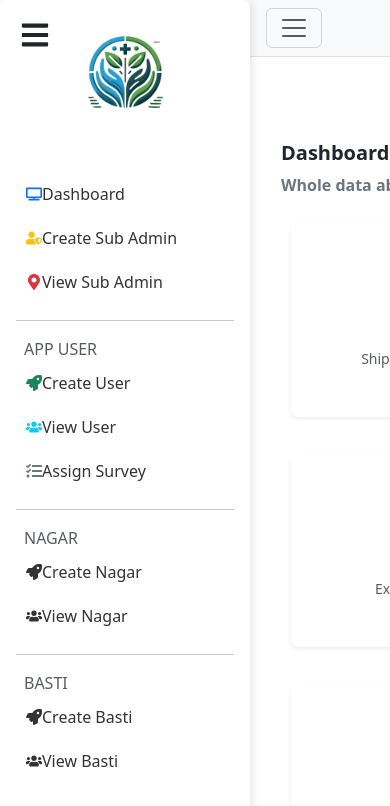
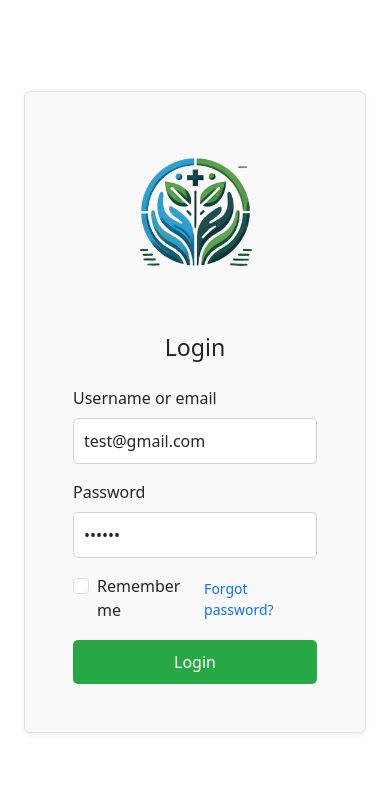
Before and after one commit to pssinhasaitpark/sewavibhag-client, a React (Create React App) app: page / in a window 390 px wide. Shown: the top 806 px of the page. Built offline with nearby package versions, Linux system fonts and the light colour scheme.

Commit message:
sidebar responsiveness  and dashboard cards fixed

```diff
--- a/package.json
+++ b/package.json
@@ -16,6 +16,7 @@
     "react-router-dom": "^7.1.5",
     "react-scripts": "5.0.1",
     "react-table": "^7.8.0",
+    "react-toastify": "^11.0.3",
     "web-vitals": "^4.2.4",
     "yup": "^1.6.1"
   },
--- a/src/App.js
+++ b/src/App.js
@@ -1,10 +1,10 @@
-
 import React from "react";
 import { BrowserRouter as Router, Routes, Route } from "react-router-dom";
 import Dashboard from "./view/layout/Dashboard";
 import DashboardCards from "./view/components/DashboardCards";
 import Jilareport from "./view/components/Jilareport";
 import ViewKendraTable from "./view/components/table/ViewKendraTable";
+import LoginForm from "./view/pages/login/Login";  // Import the LoginForm component
 
 import "bootstrap/dist/css/bootstrap.min.css";
 
@@ -12,14 +12,19 @@ function App() {
   return (
     <Router>
       <Routes>
+
+        <Route path="/" element={<LoginForm />} /> {/* This is the home page with the login form */}
+
         {/* Define the Dashboard route with nested routes */}
-        <Route path="/" element={<Dashboard />}>
+        <Route path="/dashboard" element={<Dashboard />}>
           <Route index element={<DashboardCards />} /> {/* Default route */}
-          <Route path="dashboard/jilareport" element={<Jilareport />} /> {/* Nested route */}
-          <Route path="/dashboard/viewkendratable" element={<ViewKendraTable />} /> {/* Nested route */}
+          <Route path="jilareport" element={<Jilareport />} /> {/* Nested route */}
+          <Route path="viewkendratable" element={<ViewKendraTable />} /> {/* Nested route */}
         </Route>
       </Routes>
     </Router>
+
   );
 }
+
 export default App;
--- /dev/null
+++ b/src/view/components/DashboardCards.css
@@ -0,0 +1,3 @@
+.cards_wholedata{
+    margin-right: 215px;
+}
--- a/src/view/components/Jilareport.jsx
+++ b/src/view/components/Jilareport.jsx
@@ -4,6 +4,7 @@ import { Formik } from 'formik';
 import * as Yup from 'yup';
 import axios from 'axios';
 import './Jilareport.css';
+import Header from  "../layout/Header"
 
 // Validation Schema with Yup
 const validationSchema = Yup.object({
@@ -119,6 +120,7 @@ const Jilareport = () => {
 
   return (
     <Container >
+
       <Row className="mt-3">
         <Col>
           <h4>{fieldLabels[language].selectNagar}</h4>
@@ -456,7 +458,7 @@ const Jilareport = () => {
 
 
 
-            {/* Submit Button */}
+
             <Row className="mt-3">
               <Col className='text-center'>
                 <Button type="submit">Submit</Button>
--- a/src/view/layout/Dashboard.jsx
+++ b/src/view/layout/Dashboard.jsx
@@ -1,45 +1,71 @@
-import React, { useState } from "react";
-import { Outlet } from "react-router-dom"; // Import Outlet to render child routes
+import React, { useState, useEffect } from "react";
+import { Outlet } from "react-router-dom";
 import Sidebar from "../layout/Sidebar";
 import Header from "../layout/Header";
 
 const Dashboard = () => {
-  const [isSidebarOpen, setIsSidebarOpen] = useState(true); // Default to open
+  const [isSidebarOpen, setIsSidebarOpen] = useState(false);
+  const [language, setLanguage] = useState('english');
+  const [isMobile, setIsMobile] = useState(window.innerWidth < 768);
+
+  useEffect(() => {
+    const handleResize = () => {
+      setIsMobile(window.innerWidth < 768);
+    };
+
+    window.addEventListener("resize", handleResize);
+    return () => window.removeEventListener("resize", handleResize);
+  }, []);
 
   const handleMenuClick = () => {
     setIsSidebarOpen(!isSidebarOpen);
+  };
+
+  const handleLanguageChange = (newLanguage) => {
+    setLanguage(newLanguage);
   };
 
   return (
     <div className="d-flex flex-column min-vh-100">
       {/* Sidebar */}
       <div
-        className={`sidebar p-3 position-fixed ${isSidebarOpen ? "d-block" : "d-none d-md-block"}`}
+        className={`sidebar p-3 ${isSidebarOpen || !isMobile ? "d-block" : "d-none"}`}
         style={{
-          top: "0",  // Sidebar sticks directly to the top
+          top: "0",
           left: "0",
-          height: "100vh",  // Full height of the viewport
+          height: "100vh",
           zIndex: 100,
-          width: "250px",  // Sidebar width
-          transition: "transform 0.3s ease-in-out", // Smooth transition for sidebar toggle
+          width: "250px",
+          position: isMobile ? "absolute" : "fixed",
+          transform: isMobile && !isSidebarOpen ? "translateX(-100%)" : "translateX(0)",
+          transition: "transform 0.3s ease-in-out",
         }}
       >
-        <Sidebar isOpen={isSidebarOpen} />
+        <Sidebar isOpen={isSidebarOpen} language={language} />
       </div>
 
-      {/* Main Content Area */}
+      {/* Main content */}
       <div
         className="d-flex flex-column flex-grow-1"
         style={{
-          marginLeft: isSidebarOpen ? "250px" : "0", // Adjust for sidebar toggle
-          transition: "margin-left 0.3s ease-in-out", // Smooth transition for content area shift
-          marginTop: "0", // Make sure the content starts from the top without any margin from the header
+          marginTop: "0",
         }}
       >
-        {/* Header - Adjust the margin to shift it to the right */}
-        <Header onMenuClick={handleMenuClick} style={{ marginLeft: isSidebarOpen ? "250px" : "0" }} />
+        <Header
+          onMenuClick={handleMenuClick}
+          style={{
+            marginLeft: isSidebarOpen && !isMobile ? "250px" : "0" // Push content for sidebar on desktop
+          }}
+          language={language}
+          onLanguageChange={handleLanguageChange}
+        />
 
-        {/* Content Area */}
+        {isMobile && (
+          <button onClick={handleMenuClick} className="d-md-none">
+            ☰
+          </button>
+        )}
+
         <div className="flex-grow-1 p-3">
           <Outlet />
         </div>
--- a/src/view/layout/Header.jsx
+++ b/src/view/layout/Header.jsx
@@ -1,32 +1,45 @@
 import React, { useState } from "react";
-import { Navbar, Nav, Badge } from "react-bootstrap";
+import { Navbar, Nav, Dropdown } from "react-bootstrap";
 import { FaUserCircle } from "react-icons/fa";
 import { useNavigate } from "react-router-dom";
 
-const Header = ({ onMenuClick }) => {
+const Header = ({ onMenuClick, language, onLanguageChange }) => {
   const [showDropdown, setShowDropdown] = useState(false);
   const navigate = useNavigate();
 
   const handleLogout = () => {
     localStorage.removeItem("token");
     sessionStorage.removeItem("token");
-    navigate("/login");
+    navigate("/");
     setShowDropdown(false);
   };
 
+
   return (
     <Navbar bg="light" expand="lg" className="px-3 border-bottom">
+      {/* Move the hamburger icon to the right side */}
       <Navbar.Toggle
-        className="text-right ml-auto" // This will position the hamburger on the right
         aria-controls="basic-navbar-nav"
-        onClick={onMenuClick} // Pass the onMenuClick function here to toggle the sidebar
+        onClick={onMenuClick}
+        className="ml-auto" // This ensures the hamburger icon is pushed to the right
       />
+
       <Navbar.Collapse id="basic-navbar-nav">
         <Nav className="me-auto"></Nav>
-        <Nav>
-          <Nav.Link onClick={handleLogout}>
-            <FaUserCircle size={24} className="ms-2" />
-          </Nav.Link>
+        <Nav className="ms-auto"> {/* Align the user profile and language switch to the right */}
+          <Dropdown show={showDropdown} onToggle={() => setShowDropdown(!showDropdown)}>
+            <Dropdown.Toggle variant="link" id="dropdown-user" className="text-dark">
+              <FaUserCircle size={24} className="ms-2" />
+            </Dropdown.Toggle>
+
+            <Dropdown.Menu align="end">
+              <Dropdown.Item>Profile</Dropdown.Item>
+              <Dropdown.Item onClick={handleLogout}>Logout</Dropdown.Item>
+            </Dropdown.Menu>
+          </Dropdown>
+
+
+
         </Nav>
       </Navbar.Collapse>
     </Navbar>
--- /dev/null
+++ b/src/view/layout/Sidebar.css
@@ -0,0 +1,4 @@
+
+.sidebar.p-3.d-block {
+    transform: none !important;
+}
--- a/src/view/layout/Sidebar.jsx
+++ b/src/view/layout/Sidebar.jsx
@@ -7,33 +7,29 @@ import {
     FaTv,
     FaUserShield,
     FaMapMarkerAlt,
-  FaBars,
   } from "react-icons/fa";
   import { Link } from "react-router-dom";
   import sidelogo from "../../assests/sewavibhag.png";
+import "./Sidebar.css"
+  const Sidebar = () => {
+    const [isOpen, setIsOpen] = useState(true);
+    const [isMobileOpen, setIsMobileOpen] = useState(false);
 
-const Sidebar = () => {
-  const [isOpen, setIsOpen] = useState(true); // Sidebar is open by default
-  const [isMobileOpen, setIsMobileOpen] = useState(false); // Mobile sidebar state
-
-  const toggleSidebar = () => {
-    setIsOpen(!isOpen);
-  };
 
     const toggleMobileSidebar = () => {
       setIsMobileOpen(!isMobileOpen);
     };
 
     return (
-    <div className="d-flex">
+      <div className="d-flex p-3">
         {/* Sidebar */}
         <div
           className={`bg-white ${isOpen ? "d-block" : "d-none d-md-block"} sidebar`}
           style={{
-          position: "fixed",  // Fixed positioning to stick to the top
-          top: "0",  // Sidebar sticks to the top of the page
+            position: "fixed",
+            top: "0",
             left: "0",
-          height: "100vh",  // Full height of the viewport
+            height: "100vh",
             width: "250px",  // Sidebar width
             zIndex: 100,  // Ensure the sidebar stays on top
             transition: "transform 0.3s ease",  // Smooth transition for toggle
@@ -41,10 +37,10 @@ const Sidebar = () => {
             borderRadius: "8px",  // Rounded corners
           }}
         >
-        <div className="d-flex flex-column align-items-center py-4">
+          <div className="d-flex flex-column align-items-center">
             <img
               alt="RSS logo"
-            className="mb-4"
+              className="mb-5"
               src={sidelogo}
               style={{ width: "100px", height: "auto" }}
             />
@@ -55,7 +51,7 @@ const Sidebar = () => {
               {/* Sidebar links */}
               <li>
                 <Link
-                to="/"
+                  to="/dashboard"
                   className="sidebar-link"
                   style={{
                     display: "flex",
@@ -65,16 +61,17 @@ const Sidebar = () => {
                     color: "#333",
                     borderRadius: "5px",
                     transition: "background 0.3s ease",
+                    gap: "10px", // Added gap between icon and text
                   }}
                 >
-                <FaTv className="text-primary mr-2" />
+                  <FaTv className="text-primary" />
                   <span>Dashboard</span>
                 </Link>
               </li>
 
               <li>
                 <Link
-                to="/create-sub-admin"
+                  to="#"
                   className="sidebar-link"
                   style={{
                     display: "flex",
@@ -84,16 +81,17 @@ const Sidebar = () => {
                     color: "#333",
                     borderRadius: "5px",
                     transition: "background 0.3s ease",
+                    gap: "10px",
                   }}
                 >
-                <FaUserShield className="text-warning mr-2" />
+                  <FaUserShield className="text-warning" />
                   <span>Create Sub Admin</span>
                 </Link>
               </li>
 
               <li>
                 <Link
-                to="/view-sub-admin"
+                  to="#"
                   className="sidebar-link"
                   style={{
                     display: "flex",
@@ -103,17 +101,17 @@ const Sidebar = () => {
                     color: "#333",
                     borderRadius: "5px",
                     transition: "background 0.3s ease",
+                    gap: "10px",
                   }}
                 >
-                <FaMapMarkerAlt className="text-danger mr-2" />
+                  <FaMapMarkerAlt className="text-danger" />
                   <span>View Sub Admin</span>
                 </Link>
               </li>
 
               <hr />
 
-            {/* App User Section */}
-            <div className="text-muted text-xs px-2">APP USER</div>
+              <div className="text-muted text-xs px-2">Reporting Form</div>
               <li>
                 <Link
                   to="/dashboard/jilareport"
@@ -126,10 +124,11 @@ const Sidebar = () => {
                     color: "#333",
                     borderRadius: "5px",
                     transition: "background 0.3s ease",
+                    gap: "10px",
                   }}
                 >
-                <FaRocket className="text-success mr-2" />
-                <span>Create User</span>
+                  <FaRocket className="text-success" />
+                  <span> Create Reportings</span>
                 </Link>
               </li>
 
@@ -145,16 +144,17 @@ const Sidebar = () => {
                     color: "#333",
                     borderRadius: "5px",
                     transition: "background 0.3s ease",
+                    gap: "10px", // Added gap between icon and text
                   }}
                 >
-                <FaUsers className="text-info mr-2" />
-                <span>View User</span>
+                  <FaUsers className="text-info" />
+                  <span>View Reportings</span>
                 </Link>
               </li>
 
               <li>
                 <Link
-                to="/assign-survey"
+                  to="#"
                   className="sidebar-link"
                   style={{
                     display: "flex",
@@ -164,9 +164,10 @@ const Sidebar = () => {
                     color: "#333",
                     borderRadius: "5px",
                     transition: "background 0.3s ease",
+                    gap: "10px", // Added gap between icon and text
                   }}
                 >
-                <FaTasks className="text-secondary mr-2" />
+                  <FaTasks className="text-secondary" />
                   <span>Assign Survey</span>
                 </Link>
               </li>
@@ -177,7 +178,7 @@ const Sidebar = () => {
               <div className="text-muted text-xs px-2">NAGAR</div>
               <li>
                 <Link
-                to="/create-nagar"
+                  to="#"
                   className="sidebar-link"
                   style={{
                     display: "flex",
@@ -187,16 +188,17 @@ const Sidebar = () => {
                     color: "#333",
                     borderRadius: "5px",
                     transition: "background 0.3s ease",
+                    gap: "10px", // Added gap between icon and text
                   }}
                 >
-                <FaRocket className="mr-2" />
+                  <FaRocket />
                   <span>Create Nagar</span>
                 </Link>
               </li>
 
               <li>
                 <Link
-                to="/view-nagar"
+                  to="#"
                   className="sidebar-link"
                   style={{
                     display: "flex",
@@ -206,72 +208,23 @@ const Sidebar = () => {
                     color: "#333",
                     borderRadius: "5px",
                     transition: "background 0.3s ease",
+                    gap: "10px",
                   }}
                 >
-                <FaUsers className="mr-2" />
+                  <FaUsers />
                   <span>View Nagar</span>
                 </Link>
               </li>
 
               <hr />
+              {/* <div className="text-muted text-xs px-2">BASTI</div> */}
 
-            {/* Basti Section */}
-            <div className="text-muted text-xs px-2">BASTI</div>
-            <li>
-              <Link
-                to="/create-basti"
-                className="sidebar-link"
-                style={{
-                  display: "flex",
-                  alignItems: "center",
-                  padding: "10px",
-                  textDecoration: "none",
-                  color: "#333",
-                  borderRadius: "5px",
-                  transition: "background 0.3s ease",
-                }}
-              >
-                <FaRocket className="mr-2" />
-                <span>Create Basti</span>
-              </Link>
-            </li>
 
-            <li>
-              <Link
-                to="/view-basti"
-                className="sidebar-link"
-                style={{
-                  display: "flex",
-                  alignItems: "center",
-                  padding: "10px",
-                  textDecoration: "none",
-                  color: "#333",
-                  borderRadius: "5px",
-                  transition: "background 0.3s ease",
-                }}
-              >
-                <FaUsers className="mr-2" />
-                <span>View Basti</span>
-              </Link>
-            </li>
+
             </ul>
           </div>
         </div>
 
-      {/* Hamburger Menu Button for Mobile View */}
-      <div
-        className="d-md-none"
-        style={{
-          position: "fixed",
-          top: "20px",
-          left: "20px",
-          zIndex: "110",
-        }}
-      >
-        <FaBars size={30} onClick={toggleMobileSidebar} />
-      </div>
-
-      {/* Mobile Sidebar */}
         {isMobileOpen && (
           <div
             className="mobile-sidebar-overlay"
@@ -284,7 +237,7 @@ const Sidebar = () => {
               backgroundColor: "rgba(0, 0, 0, 0.6)",
               zIndex: "100",
             }}
-          onClick={toggleMobileSidebar} // Close when clicking on overlay
+            onClick={toggleMobileSidebar}
           >
             <div
               className="bg-white sidebar p-3"
@@ -298,7 +251,7 @@ const Sidebar = () => {
                 boxShadow: "2px 0 10px rgba(0, 0, 0, 0.1)",
                 borderRadius: "8px",
                 transition: "transform 0.3s ease",
-              transform: "translateX(0)",
+                // transform: "translateX(0)",
               }}
             >
               <div className="d-flex flex-column align-items-center py-4">
@@ -306,11 +259,11 @@ const Sidebar = () => {
                   alt="RSS logo"
                   className="mb-4"
                   src={sidelogo}
-                style={{ width: "100px", height: "auto" }}
+                  style={{ width: "50px" }}
                 />
               </div>
               <ul className="list-unstyled">
-              {/* Same sidebar links for mobile */}
+
                 <li>
                   <Link
                     to="/"
@@ -323,13 +276,14 @@ const Sidebar = () => {
                       color: "#333",
                       borderRadius: "5px",
                       transition: "background 0.3s ease",
+                      gap: "10px",
                     }}
                   >
-                  <FaTv className="text-primary mr-2" />
+                    <FaTv className="text-primary" />
                     <span>Dashboard</span>
                   </Link>
                 </li>
-              {/* More links... */}
+
               </ul>
             </div>
           </div>
--- a/src/view/pages/login/Login.jsx
+++ b/src/view/pages/login/Login.jsx
@@ -2,14 +2,16 @@ import React, { useState } from "react";
 import { useNavigate } from "react-router-dom";
 import { toast } from "react-toastify";
 import "react-toastify/dist/ReactToastify.css";
-import { Button, Form, Container, Row, Col, InputGroup, FormControl, Checkbox, ToastContainer } from "react-bootstrap";
-import sidelogo from "../../../assests/logo.svg fill.svg";
+import { Button, Form, Container, Row, Col, InputGroup, FormControl } from "react-bootstrap";
+import sidelogo from "../../../assests/sewavibhag.png";
+import { ToastContainer } from "react-toastify"; // Import the ToastContainer
 
 function Login() {
   const navigate = useNavigate();
 
-  const [email, setEmail] = useState("");
-  const [password, setPassword] = useState("");
+  // Set the initial state values for email and password to predefined values
+  const [email, setEmail] = useState("test@gmail.com");  // Pre-fill the email
+  const [password, setPassword] = useState("123456");  // Pre-fill the password
   const [remember, setRemember] = useState(false);
   const [loading, setLoading] = useState(false);
 
@@ -18,13 +20,13 @@ function Login() {
     setLoading(true);
 
     // Simulating login validation (replace with your actual API call)
-    if (email === "test@example.com" && password === "password123") {
+    if (email === "test@gmail.com" && password === "123456") {
       toast.success("Login successful!", {
         position: "top-right",
         autoClose: 2000,
       });
       setTimeout(() => {
-        navigate("/", { replace: true });
+        navigate("/dashboard", { replace: true });
       }, 1500);
     } else {
       toast.error("Invalid Credentials! Please try again.", {
@@ -37,15 +39,30 @@ function Login() {
   };
 
   return (
-    <Container fluid style={{ height: "100vh", display: "flex", justifyContent: "center", alignItems: "center" }}>
+    <>
+      {/* ToastContainer should be at the root level or the level where you want to display toasts */}
       <ToastContainer />
-      <Row className="justify-content-center">
-        <Col xs={12} sm={10} md={8} lg={6} xl={4}>
-          <div className="border p-4 shadow-sm rounded">
-            <div className="text-center mb-3">
-              <img src={sidelogo} alt="Logo" style={{ width: "150px", height: "auto" }} />
+
+      <Container
+        fluid
+        style={{
+          height: "100vh",
+          display: "flex",
+          justifyContent: "center",
+          alignItems: "center",
+        }}
+      >
+        <Row className="justify-content-center w-100">
+          <Col xs={12} sm={10} md={6} lg={5} xl={4}>
+            <div className="border p-5 shadow-sm rounded" style={{ backgroundColor: "#f9f9f9" }}>
+              <div className="text-center mb-4">
+                <img
+                  src={sidelogo}
+                  alt="Logo"
+                  style={{ width: "150px", height: "auto", marginBottom: "20px" }}
+                />
               </div>
-            <h3 className="text-center mb-3">Login</h3>
+              <h3 className="text-center mb-4">Login</h3>
               <Form onSubmit={handleSubmit}>
                 <Form.Group className="mb-3" controlId="formEmail">
                   <Form.Label>Username or email</Form.Label>
@@ -56,6 +73,7 @@ function Login() {
                       value={email}
                       onChange={(e) => setEmail(e.target.value)}
                       required
+                      style={{ fontSize: "16px" }}
                     />
                   </InputGroup>
                 </Form.Group>
@@ -69,19 +87,23 @@ function Login() {
                       value={password}
                       onChange={(e) => setPassword(e.target.value)}
                       required
+                      style={{ fontSize: "16px" }}
                     />
                   </InputGroup>
                 </Form.Group>
 
                 <Form.Group className="mb-3 d-flex justify-content-between align-items-center">
                   <div>
-                  <Checkbox
+                    <Form.Check
+                      type="checkbox"
+                      label="Remember me"
                       checked={remember}
                       onChange={() => setRemember(!remember)}
                     />
-                  <span className="ms-2">Remember me</span>
                   </div>
-                <a href="#" className="text-decoration-none">Forgot password?</a>
+                  <a href="#" className="text-decoration-none" style={{ fontSize: "14px" }}>
+                    Forgot password?
+                  </a>
                 </Form.Group>
 
                 <Button
@@ -89,6 +111,7 @@ function Login() {
                   type="submit"
                   className="w-100"
                   disabled={loading}
+                  style={{ padding: "10px", fontSize: "16px" }}
                 >
                   {loading ? "Logging in..." : "Login"}
                 </Button>
@@ -97,6 +120,7 @@ function Login() {
           </Col>
         </Row>
       </Container>
+    </>
   );
 }
 
```
Also changed, not shown: src/view/components/DashboardCards.jsx (+104 -36 lines), 1 other file (tests, documents, lock files or other folders). Lines whose indentation alone changed are shown as unchanged.
